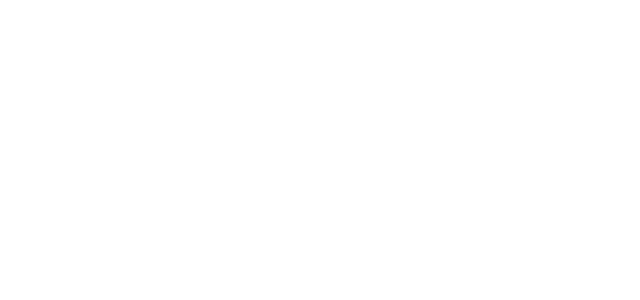
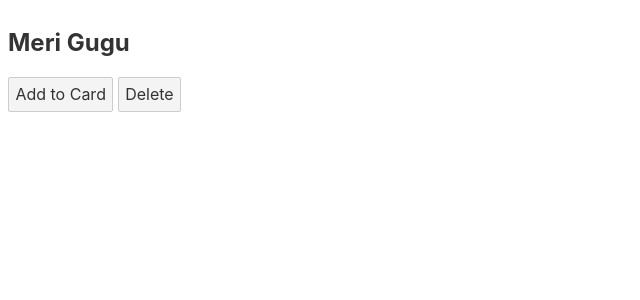
Before and after one commit to pardipbhatti8791/sveltejs-deep-into-components, a Svelte app: page / in a window 1280 px wide. Shown: the top 300 px of the page, without its empty margins (0-640 px from the left). Built offline with nearby package versions, Linux system fonts and the light colour scheme.

Commit message:
completed forward events

```diff
--- a/src/App.svelte
+++ b/src/App.svelte
@@ -1,3 +1,5 @@
 <script>
+	import Product from './Product.svelte'
+</script>
 
-</script>
+<Product productTitle="Meri Gugu" on:click="{() => alert('hello')}"/>
--- a/src/Product.svelte
+++ b/src/Product.svelte
@@ -1,8 +1,9 @@
 <script>
 export let productTitle;
 </script>
+
 <article>
   <h1>{productTitle}</h1>
-  <button>Add to Card</button>
+  <button on:click>Add to Card</button>
   <button>Delete</button>
 </article>
```
